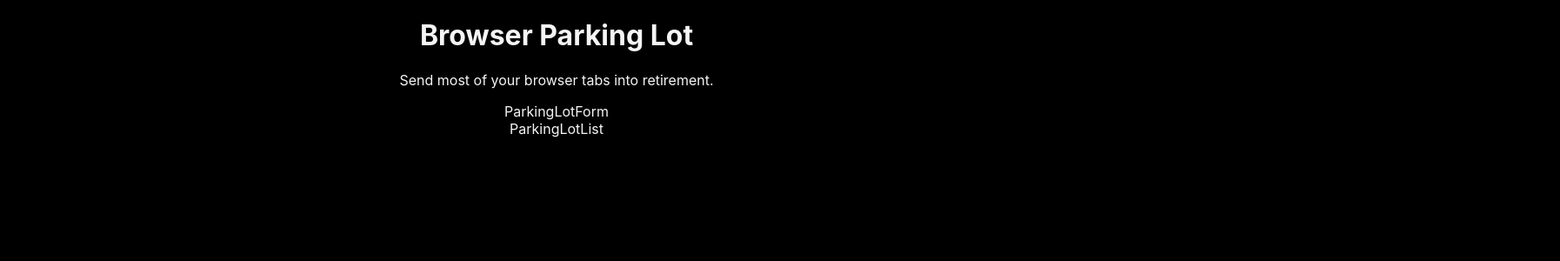
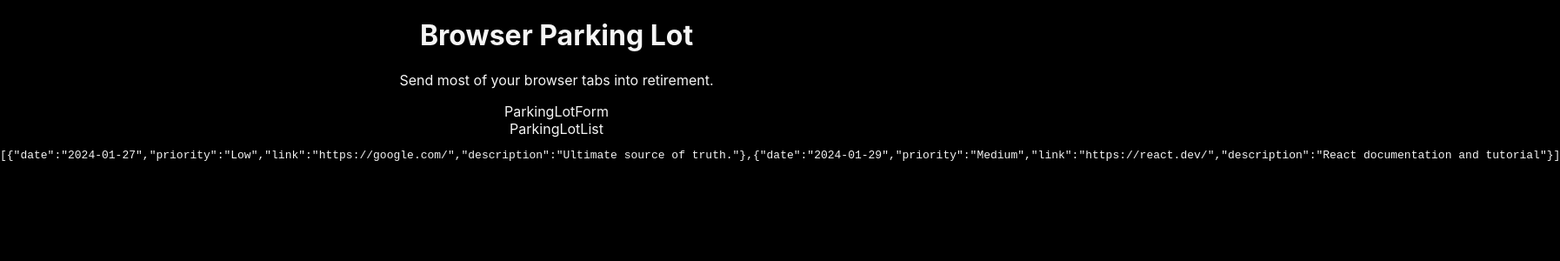
Before and after one commit to zsolt-nagy/2023-oct-react, a React (Create React App) app: page / in a window 1280 px wide. Shown: the top 300 px of the page at 87% size, 1794 px wide, since content can reach past the window. Built offline with nearby package versions, Linux system fonts and the light colour scheme.

Commit message:
hard coded state

```diff
--- a/src/App.jsx
+++ b/src/App.jsx
@@ -1,8 +1,25 @@
 import "./App.css";
+import { useState } from 'react';
 import ParkingLotForm from "./Components/ParkingLotForm/ParkingLotForm";
 import ParkingLotList from "./Components/ParkingLotList/ParkingLotList";
 
 function App() {
+
+    const [parkingLotItems, setParkingLotItems] = useState([
+        {
+            date: "2024-01-27",
+            priority: "Low",
+            link: "https://google.com/",
+            description: "Ultimate source of truth.",
+        },
+        {
+            date: "2024-01-29",
+            priority: "Medium",
+            link: "https://react.dev/",
+            description: "React documentation and tutorial",
+        },
+    ]);
+
     return (
         <div className="App">
             <header className="App-header">
@@ -12,6 +29,9 @@ function App() {
             <main>
                 <ParkingLotForm />
                 <ParkingLotList />
+                <pre>
+                    { JSON.stringify(parkingLotItems) }
+                </pre>
             </main>
         </div>
     );
```
